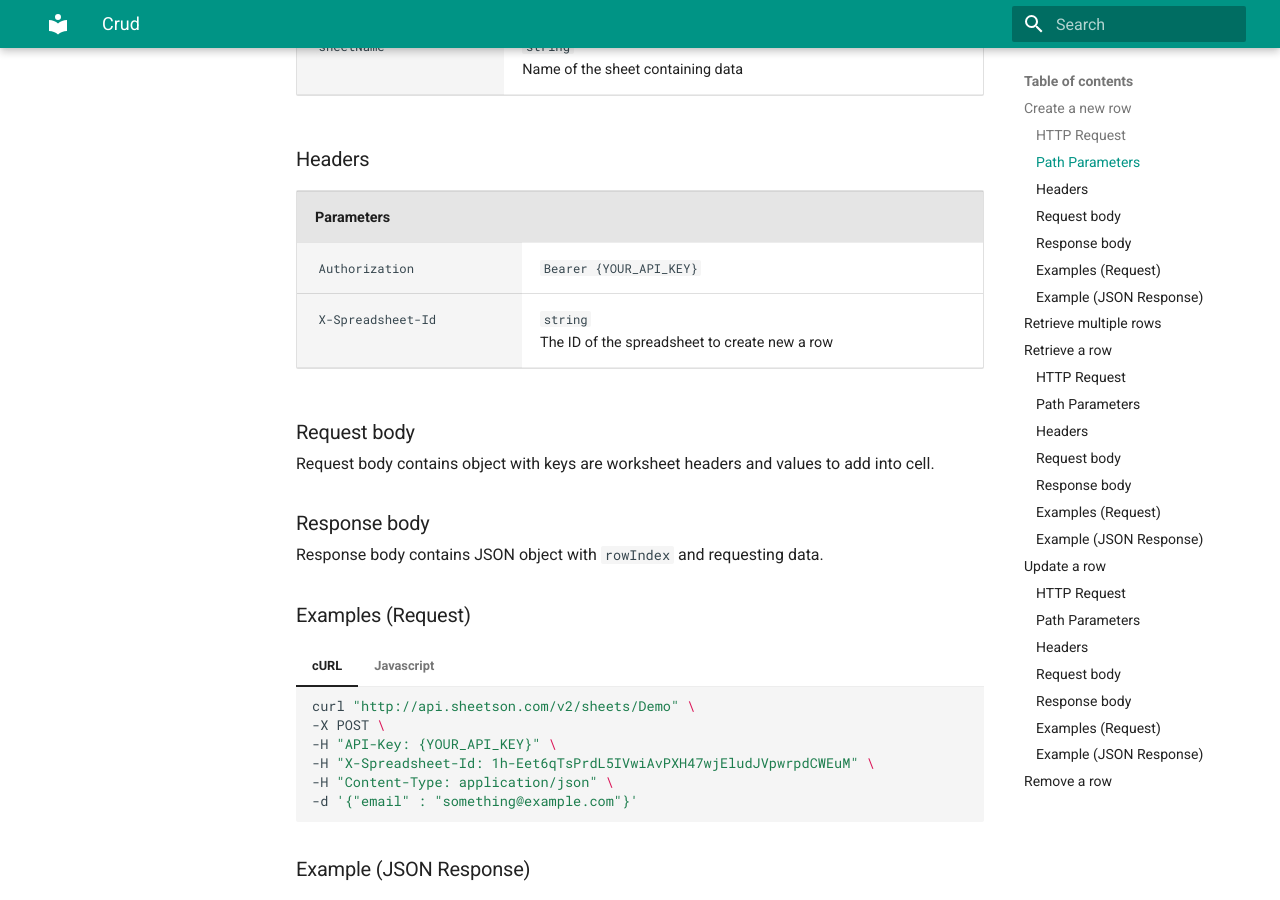
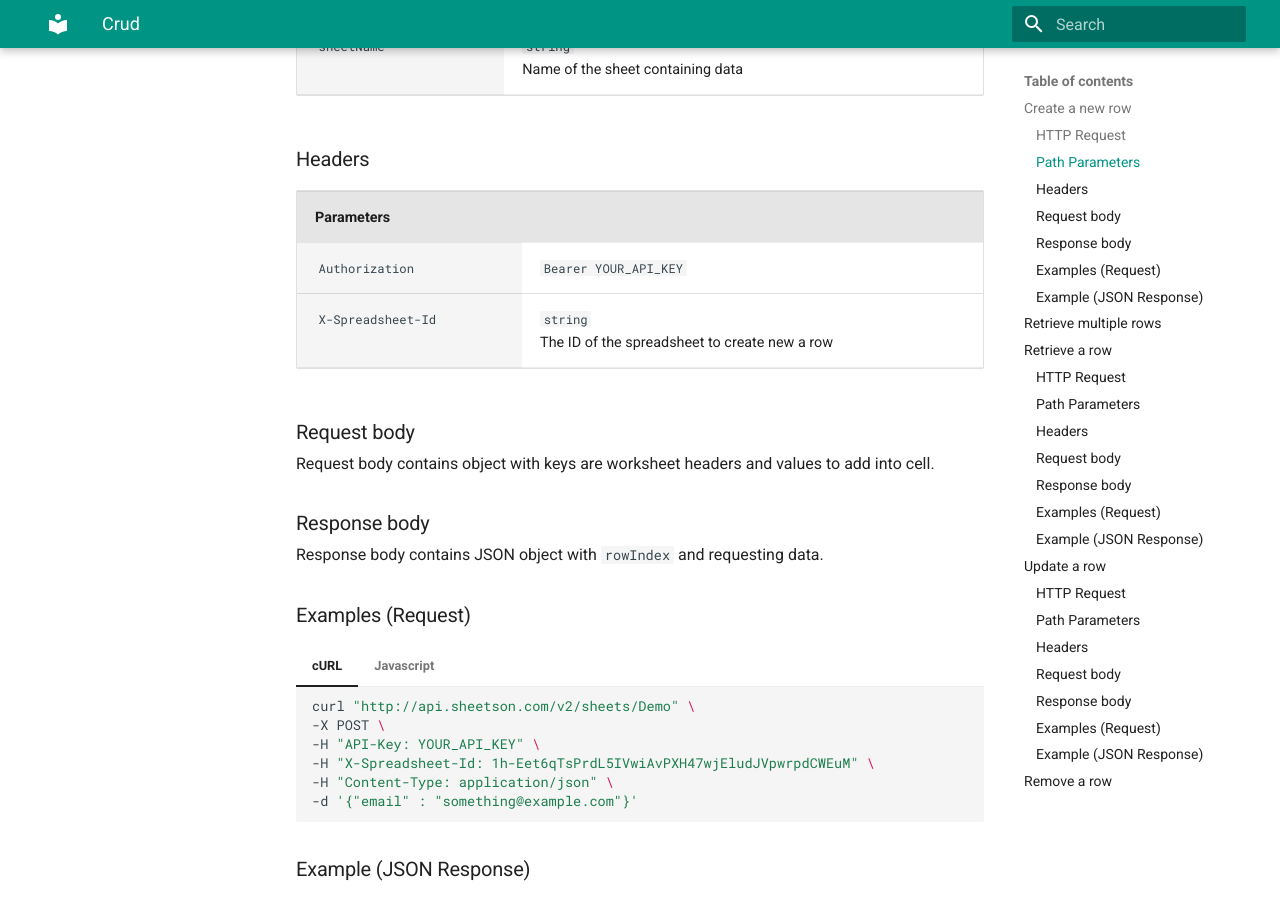
Before and after one commit to ralphilius/sheetson-docs, an MkDocs documentation site: the page built from docs/crud.md, in a window 1280 px wide and 900 px high, scrolled down 747 px. Built offline with MkDocs 1.6.1 and Material for MkDocs 9.7.7, drawn with Linux system fonts in a browser that asks for light colours; some of the changed text lies outside the part shown.

````diff
--- a/docs/crud.md
+++ b/docs/crud.md
@@ -21,7 +21,7 @@ Below API specs allow to create a new row at the last row of a worksheet.
 ### Headers
 |**Parameters**| &nbsp;
 |-------|---------
-|`Authorization`| `Bearer {YOUR_API_KEY}`
+|`Authorization`| `Bearer YOUR_API_KEY`
 |`X-Spreadsheet-Id`| `string` <br/> The ID of the spreadsheet to create new a row
 
 ### Request body
@@ -36,7 +36,7 @@ Response body contains JSON object with `rowIndex` and requesting data.
     ``` shell
     curl "http://api.sheetson.com/v2/sheets/Demo" \
     -X POST \
-    -H "API-Key: {YOUR_API_KEY}" \
+    -H "API-Key: YOUR_API_KEY" \
     -H "X-Spreadsheet-Id: 1h-Eet6qTsPrdL5IVwiAvPXH47wjEludJVpwrpdCWEuM" \
     -H "Content-Type: application/json" \
     -d '{"email" : "something@example.com"}'
@@ -48,7 +48,7 @@ Response body contains JSON object with `rowIndex` and requesting data.
     fetch("http://api.sheetson.com/v2/sheets/Demo", {
       method: "POST",
       headers: {
-        "Authorization": "Bearer {YOUR_API_KEY}",
+        "Authorization": "Bearer YOUR_API_KEY",
         "X-Spreadsheet-Id": "1h-Eet6qTsPrdL5IVwiAvPXH47wjEludJVpwrpdCWEuM"
       },
       body: JSON.stringify({email: "something@example.com"})
@@ -80,7 +80,7 @@ Below API specs allow to retrieve a row data at a specific index of a worksheet.
 ### Headers
 |**Parameters**| &nbsp;
 |-------|---------
-|`Authorization`| `Bearer {YOUR_API_KEY}`
+|`Authorization`| `Bearer YOUR_API_KEY`
 |`X-Spreadsheet-Id`| `string` <br/> The ID of the spreadsheet to create new a row
 
 ### Request body
@@ -94,7 +94,7 @@ Response body contains JSON object with `rowIndex` and all cell data that has he
 === "cURL"
     ``` shell
     curl "http://api.sheetson.com/v2/sheets/Demo/1" \
-    -H "API-Key: {YOUR_API_KEY}" \
+    -H "API-Key: YOUR_API_KEY" \
     -H "X-Spreadsheet-Id: 1h-Eet6qTsPrdL5IVwiAvPXH47wjEludJVpwrpdCWEuM" \
     ```
 
@@ -103,7 +103,7 @@ Response body contains JSON object with `rowIndex` and all cell data that has he
     const fetch = require('isomorphic-fetch');
     fetch("http://api.sheetson.com/v2/sheets/Demo", {
       headers: {
-        "Authorization": "Bearer {YOUR_API_KEY}",
+        "Authorization": "Bearer YOUR_API_KEY",
         "X-Spreadsheet-Id": "1h-Eet6qTsPrdL5IVwiAvPXH47wjEludJVpwrpdCWEuM"
       }
     }).then(r => r.json())
@@ -136,7 +136,7 @@ Below API specs allow to update data of a specific row of a worksheet.
 ### Headers
 |**Parameters**| &nbsp;
 |-------|---------
-|`Authorization`| `Bearer {YOUR_API_KEY}`
+|`Authorization`| `Bearer YOUR_API_KEY`
 |`X-Spreadsheet-Id`| `string` <br/> The ID of the spreadsheet to create new a row
 
 ### Request body
@@ -151,7 +151,7 @@ Response body contains JSON object with `rowIndex` and requesting data.
     ``` shell
     curl "http://api.sheetson.com/v2/sheets/Demo/1234" \
     -X POST \
-    -H "API-Key: {YOUR_API_KEY}" \
+    -H "API-Key: YOUR_API_KEY" \
     -H "X-Spreadsheet-Id: 1h-Eet6qTsPrdL5IVwiAvPXH47wjEludJVpwrpdCWEuM" \
     -H "Content-Type: application/json" \
     -d '{"email" : "something@example.com"}'
@@ -163,7 +163,7 @@ Response body contains JSON object with `rowIndex` and requesting data.
     fetch("http://api.sheetson.com/v2/sheets/Demo", {
       method: "POST",
       headers: {
-        "Authorization": "Bearer {YOUR_API_KEY}",
+        "Authorization": "Bearer YOUR_API_KEY",
         "X-Spreadsheet-Id": "1h-Eet6qTsPrdL5IVwiAvPXH47wjEludJVpwrpdCWEuM"
       },
       body: JSON.stringify({email: "something@example.com"})
````
Also changed, not shown: docs/reference/create.md (+1 -1 lines), docs/reference/delete.md (+1 -1 lines), docs/reference/list.md (+2 -2 lines), docs/reference/read.md (+2 -2 lines), docs/reference/update.md (+2 -2 lines).
